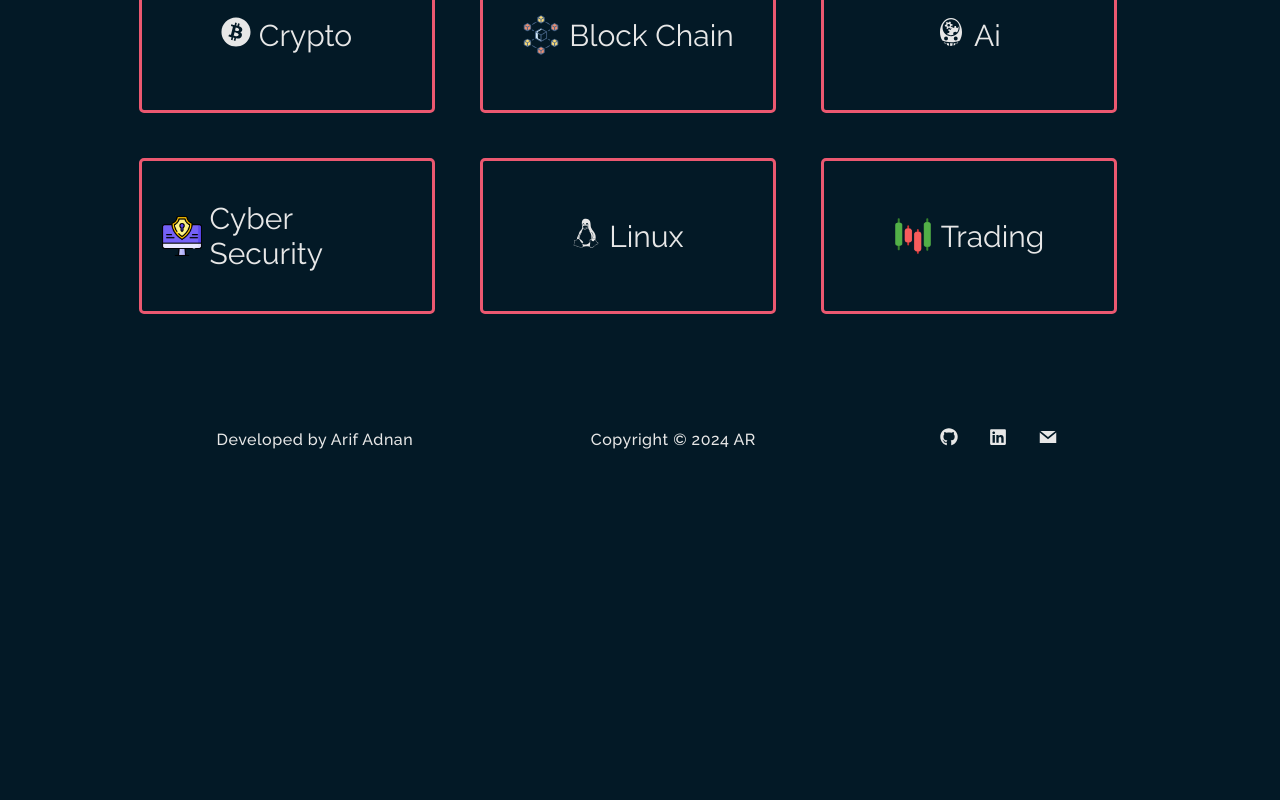
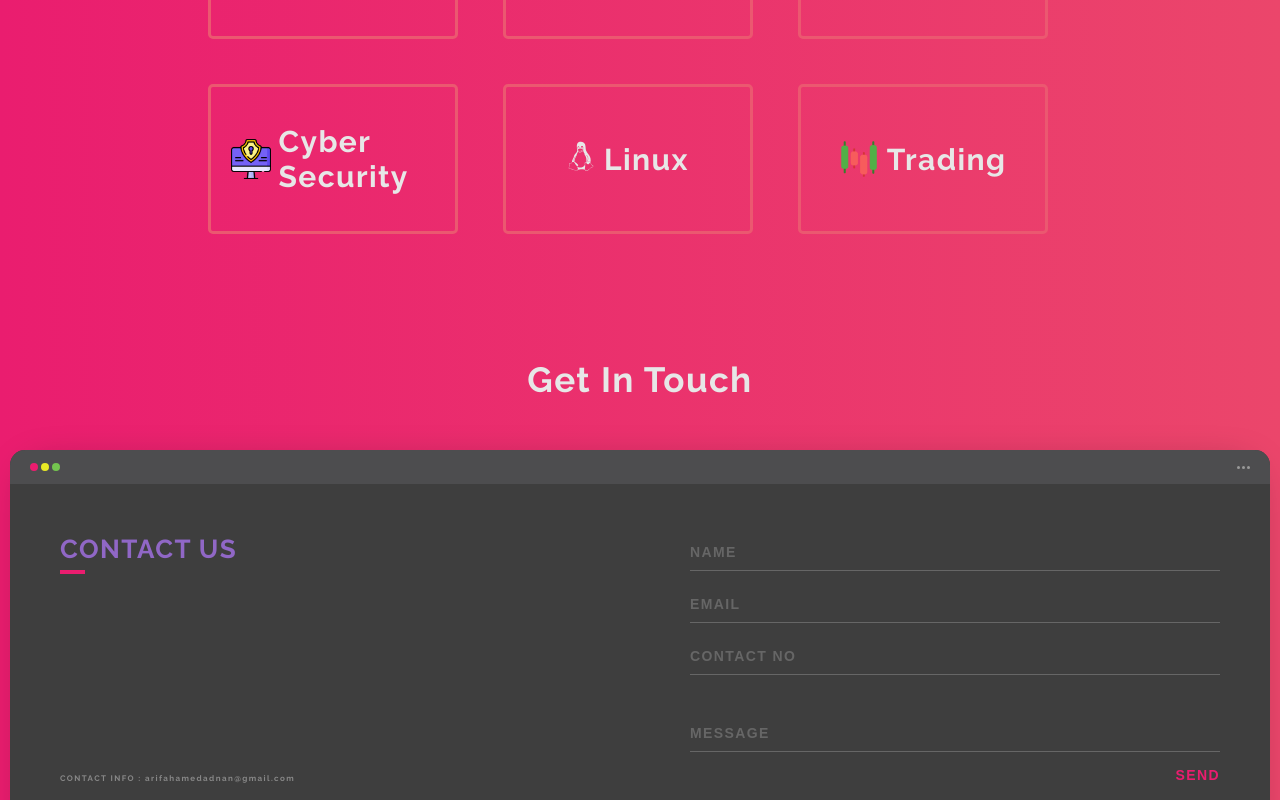
Before and after one commit to arifadnan05/portfolio, a React (Create React App) app: page /About in a window 1280 px wide. Shown: the part 1740-2540 px from the top of the page. Before the commit the page ends 2209 px from the top, so only its background shows below. Built offline with nearby package versions, Linux system fonts and the light colour scheme.

Commit message:
Contact Form Added

```diff
--- a/public/index.html
+++ b/public/index.html
@@ -9,8 +9,6 @@
     <meta name="description" content="Personal portfolio made using Reactjs"/>
     <meta property="og:title" content="Arif Adnan portfolio">
     <meta property="og:type" content="Website">
-    <meta property="og:url" content="https://portfolio-devanshsahni.vercel.app/">
-
     <title>Arif Adnan</title>
     <link href="https://fonts.googleapis.com/css2?family=Raleway:wght@100;400;500;700&display=swap" rel="stylesheet">
     <link rel="preconnect" href="https://fonts.googleapis.com">
--- a/src/Components/About.js
+++ b/src/Components/About.js
@@ -3,12 +3,12 @@ import Skills from './Skills.js';
 import Tilt from 'react-parallax-tilt';
 import Arif from '../images/arif.png'
 import { FaBitcoin } from 'react-icons/fa';
-import { GrShieldSecurity } from "react-icons/gr";
 import { GiArtificialIntelligence } from "react-icons/gi";
 import { DiLinux } from 'react-icons/di';
 import trading from '../images/trading.png'
 import blockchain from '../images/blockchain.png'
 import cyberSecurity from '../images/cyber-security.png'
+import Contact from './Contact/Contact.js';
 const About = () => {
   return (
     <>
@@ -76,6 +76,7 @@ const About = () => {
           </div>
         </div>
       </div>
+      <Contact />
     </>
   )
 }
--- /dev/null
+++ b/src/Components/Contact/Contact.js
@@ -0,0 +1,56 @@
+import './contact.css'
+const Contact = () => {
+    return (
+        <>
+            <h1 className='AboutTextHeading Heading'>Get In Touch</h1>
+            <div class="background">
+
+                <div class="container">
+                    <div class="screen">
+                        <div class="screen-header">
+                            <div class="screen-header-left">
+                                <div class="screen-header-button close"></div>
+                                <div class="screen-header-button maximize"></div>
+                                <div class="screen-header-button minimize"></div>
+                            </div>
+                            <div class="screen-header-right">
+                                <div class="screen-header-ellipsis"></div>
+                                <div class="screen-header-ellipsis"></div>
+                                <div class="screen-header-ellipsis"></div>
+                            </div>
+                        </div>
+                        <div class="screen-body">
+                            <div class="screen-body-item left">
+                                <div class="app-title">
+                                    <span>CONTACT US</span>
+                                </div>
+                                <div class="app-contact">CONTACT INFO : arifahamedadnan@gmail.com</div>
+                            </div>
+                            <div class="screen-body-item">
+                                <div class="app-form">
+                                    <div class="app-form-group">
+                                        <input class="app-form-control" placeholder="NAME" />
+                                    </div>
+                                    <div class="app-form-group">
+                                        <input class="app-form-control" placeholder="EMAIL" />
+                                    </div>
+                                    <div class="app-form-group">
+                                        <input class="app-form-control" placeholder="CONTACT NO" />
+                                    </div>
+                                    <div class="app-form-group message">
+                                        <input class="app-form-control" placeholder="MESSAGE" />
+                                    </div>
+                                    <div class="app-form-group buttons">
+                                        <button class="app-form-button">SEND</button>
+                                    </div>
+                                </div>
+                            </div>
+                        </div>
+                    </div>
+                </div>
+            </div>
+        </>
+    )
+}
+
+export default Contact
--- /dev/null
+++ b/src/Components/Contact/contact.css
@@ -0,0 +1,238 @@
+*, *:before, *:after {
+    box-sizing: border-box;
+    -webkit-font-smoothing: antialiased;
+    -moz-osx-font-smoothing: grayscale;
+  }
+
+  body {
+    background: linear-gradient(to right, #ea1d6f 0%, #eb466b 100%);
+    font-size: 12px;
+  }
+
+  body, button, input {
+    font-family: 'Montserrat', sans-serif;
+    font-weight: 700;
+    letter-spacing: 1.4px;
+  }
+
+  /* .background {
+    display: flex;
+    min-height: 100vh;
+  } */
+
+  .container {
+    flex: 0 1 700px;
+    margin: auto;
+    padding: 10px;
+  }
+
+  .screen {
+    position: relative;
+    background: #3e3e3e;
+    border-radius: 15px;
+  }
+
+  .screen:after {
+    content: '';
+    display: block;
+    position: absolute;
+    top: 0;
+    left: 20px;
+    right: 20px;
+    bottom: 0;
+    border-radius: 15px;
+    box-shadow: 0 20px 40px rgba(0, 0, 0, .4);
+    z-index: -1;
+  }
+
+  .screen-header {
+    display: flex;
+    align-items: center;
+    padding: 10px 20px;
+    background: #4d4d4f;
+    border-top-left-radius: 15px;
+    border-top-right-radius: 15px;
+  }
+
+  .screen-header-left {
+    margin-right: auto;
+  }
+
+  .screen-header-button {
+    display: inline-block;
+    width: 8px;
+    height: 8px;
+    margin-right: 3px;
+    border-radius: 8px;
+    background: white;
+  }
+
+  .screen-header-button.close {
+    background: #ed1c6f;
+  }
+
+  .screen-header-button.maximize {
+    background: #e8e925;
+  }
+
+  .screen-header-button.minimize {
+    background: #74c54f;
+  }
+
+  .screen-header-right {
+    display: flex;
+  }
+
+  .screen-header-ellipsis {
+    width: 3px;
+    height: 3px;
+    margin-left: 2px;
+    border-radius: 8px;
+    background: #999;
+  }
+
+  .screen-body {
+    display: flex;
+  }
+
+  .screen-body-item {
+    flex: 1;
+    padding: 50px;
+  }
+
+  .screen-body-item.left {
+    display: flex;
+    flex-direction: column;
+  }
+
+  .app-title {
+    display: flex;
+    flex-direction: column;
+    position: relative;
+    color: #9067C6;
+    font-size: 26px;
+  }
+
+  .app-title:after {
+    content: '';
+    display: block;
+    position: absolute;
+    left: 0;
+    bottom: -10px;
+    width: 25px;
+    height: 4px;
+    background: #ea1d6f;
+  }
+
+  .app-contact {
+    margin-top: auto;
+    font-size: 8px;
+    color: #888;
+  }
+
+  .app-form-group {
+    margin-bottom: 15px;
+  }
+
+  .app-form-group.message {
+    margin-top: 40px;
+  }
+
+  .app-form-group.buttons {
+    margin-bottom: 0;
+    text-align: right;
+  }
+
+  .app-form-control {
+    width: 100%;
+    padding: 10px 0;
+    background: none;
+    border: none;
+    border-bottom: 1px solid #666;
+    color: #ddd;
+    font-size: 14px;
+    text-transform: uppercase;
+    outline: none;
+    transition: border-color .2s;
+  }
+
+  .app-form-control::placeholder {
+    color: #666;
+  }
+
+  .app-form-control:focus {
+    border-bottom-color: #ddd;
+  }
+
+  .app-form-button {
+    background: none;
+    border: none;
+    color: #ea1d6f;
+    font-size: 14px;
+    cursor: pointer;
+    outline: none;
+  }
+
+  .app-form-button:hover {
+    color: #b9134f;
+  }
+
+  .credits {
+    display: flex;
+    justify-content: center;
+    align-items: center;
+    margin-top: 20px;
+    color: #ffa4bd;
+    font-family: 'Roboto Condensed', sans-serif;
+    font-size: 16px;
+    font-weight: normal;
+  }
+  .Heading{
+    text-align: center;
+    margin-top: 100px;
+  }
+  .credits-link {
+    display: flex;
+    align-items: center;
+    color: #fff;
+    font-weight: bold;
+    text-decoration: none;
+  }
+
+  .dribbble {
+    width: 20px;
+    height: 20px;
+    margin: 0 5px;
+  }
+
+  @media screen and (max-width: 520px) {
+    .screen-body {
+      flex-direction: column;
+    }
+
+    .screen-body-item.left {
+      margin-bottom: 30px;
+    }
+
+    .app-title {
+      flex-direction: row;
+    }
+
+    .app-title span {
+      margin-right: 12px;
+    }
+
+    .app-title:after {
+      display: none;
+    }
+  }
+
+  @media screen and (max-width: 600px) {
+    .screen-body {
+      padding: 40px;
+    }
+
+    .screen-body-item {
+      padding: 0;
+    }
+  }
```
Also changed, not shown: 1 other file (tests, documents, lock files or other folders).
